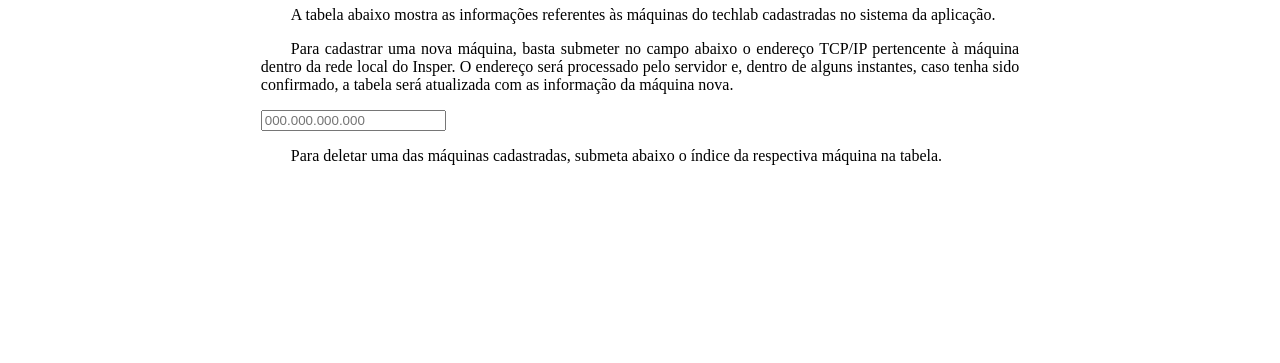
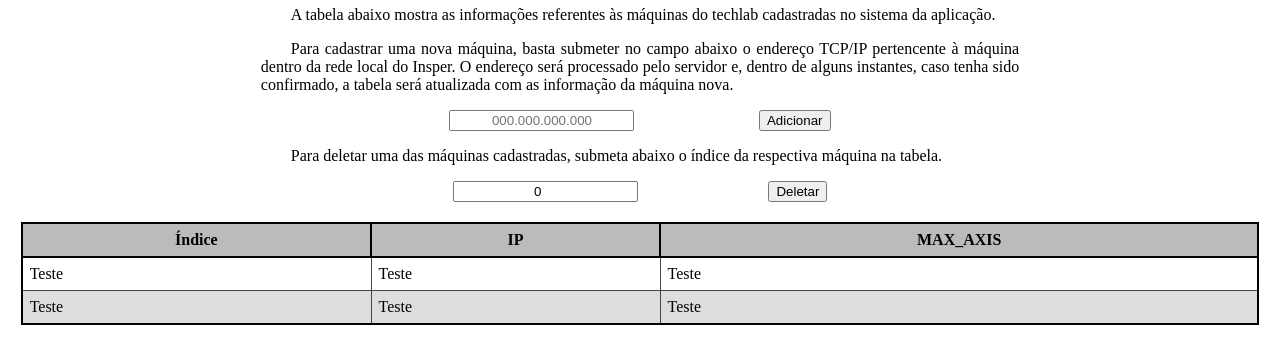
Before and after one commit to IgneousGuikas/FI_Desafio3, a website: page logMachines/index.html in a window 1280 px wide. Shown: the part 121-484 px from the top of the page. Drawn offline with Linux system fonts and the light colour scheme.

Commit message:
Layout da página logMachines / Atualização da aplicação

```diff
--- a/logMachines/index.html
+++ b/logMachines/index.html
@@ -13,6 +13,38 @@
         margin-left: 20%;
         text-align: left;
         font-size: 40px;
+      }
+      .grid-container {
+        display: grid;
+        grid-template-columns: auto auto;
+        margin-left: 30%;
+        margin-right: 30%;
+      }
+      .grid-item {
+        text-align: center;
+      }
+      input {
+        text-align: center;
+      }
+      table, th {
+        border: 2px solid black;
+      }
+      table {
+        width: 98%;
+        margin-left: 1%;
+        border-collapse: collapse;
+      }
+      td, th {
+        padding: 7px;
+      }
+      tr, td {
+        border: 1px solid #444444;
+      }
+      tr:nth-child(odd) {
+        background-color: #DDDDDD;
+      }
+      tr:nth-child(1) {
+        background-color: #BBBBBB;
       }
     </style>
   </head>
@@ -30,10 +62,38 @@
       da rede local do Insper. O endereço será processado pelo servidor e, dentro de alguns instantes, caso tenha sido
       confirmado, a tabela será atualizada com as informação da máquina nova.
       </p>
-      <input id="IP"style="margin-left: 20%;" type="text" placeholder="000.000.000.000" pattern="000.000.000.000" maxlength="15">
+    </div>
+    <div class="grid-container">
+        <div class="grid-item"><input id="IP" type="text" placeholder="000.000.000.000" maxlength="15"/></div>
+        <div class="grid-item"><input id="add" type="button" value="Adicionar"/></div>
+    </div>
+    <div>
       <p>
         Para deletar uma das máquinas cadastradas, submeta abaixo o índice da respectiva máquina na tabela.
       </p>
     </div>
+    <div class="grid-container">
+      <div class="grid-item"><input id="idx" type="number" min="0" step="1" value="0"/></div>
+      <div class="grid-item"><input id="del" type="button" value="Deletar"/></div>
+    </div>
+    <div style="margin-top: 20px">
+      <table id="machines">
+        <tr>
+          <th>Índice</th>
+          <th>IP</th>
+          <th>MAX_AXIS</th>
+        </tr>
+        <tr>
+          <td>Teste</td>
+          <td>Teste</td>
+          <td>Teste</td>
+        </tr>
+        <tr>
+          <td>Teste</td>
+          <td>Teste</td>
+          <td>Teste</td>
+        </tr>
+      </table>
+    </div>
   </body>
 </html>
```
Also changed, not shown: index.js (+37 -12 lines).
